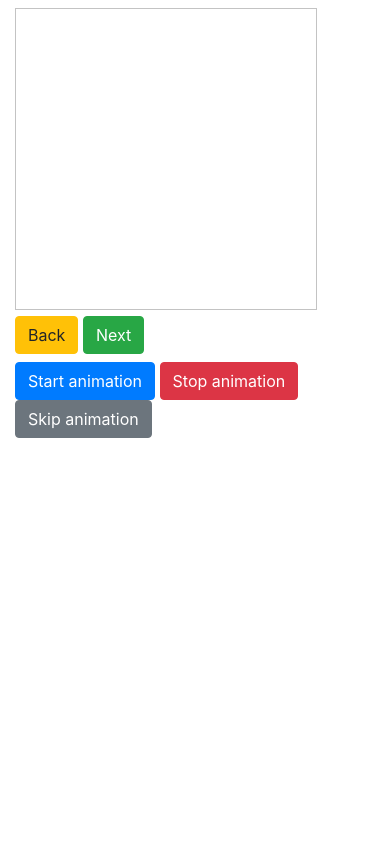
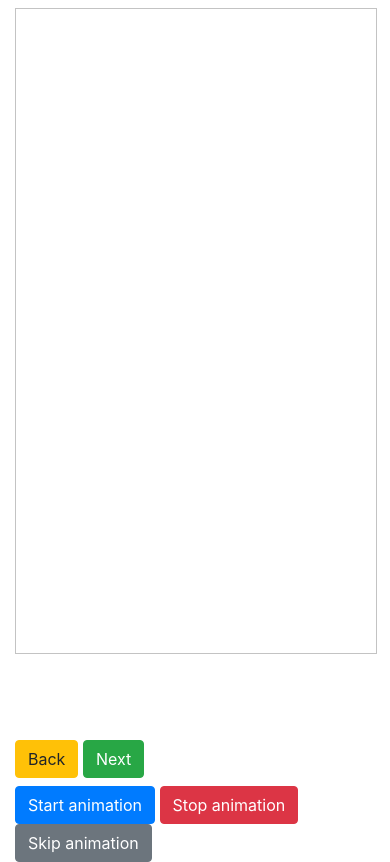
Before and after one commit to stefanantic7/facility-location, a plain HTML site: page index.html in a window 390 px wide. Drawn offline with Linux system fonts and the light colour scheme.

Commit message:
Responsive canvas

```diff
--- a/canvas.js
+++ b/canvas.js
@@ -6,10 +6,22 @@ const COLOR_BLUE = '#00F';
 const COLOR_RED = '#F00';
 const COLOR_GREEN = '#0F0';
 
+function resizeCanvas() {
+    canvas.width = window.innerWidth-30;     // equals window dimension
+    canvas.height = window.innerHeight-200;
+}
+
+resizeCanvas();
+window.onresize = function (event) {
+    resizeCanvas();
+};
+
+
 function drawCircle(circle, color = COLOR_BLACK) {
     ctx.beginPath();
     ctx.strokeStyle = color;
-    ctx.fillRect(circle.x, circle.y, 1, 1);
+    ctx.fillStyle = color;
+    ctx.fillRect(circle.x-1, circle.y-1, 2, 2);
     ctx.arc(circle.x, circle.y, RADIUS, 0, 2 * Math.PI);
     ctx.stroke();
 }
--- a/index.html
+++ b/index.html
@@ -7,11 +7,14 @@
 </head>
 <body>
 
-<div class="mt-2 container-fluid">
-    <canvas id="canvas-section" width="300" height="300"
-            style="border:1px solid #c3c3c3;">
-        Your browser does not support the canvas element.
-    </canvas>
+<div class="mt-2 container-fluid" style="height: 100vh;">
+    <div style="height: calc(100% - 7em);">
+        <canvas id="canvas-section" style="border:1px solid #c3c3c3;
+        display: block;
+    ">
+            Your browser does not support the canvas element.
+        </canvas>
+    </div>
     <div class="mb-2">
         <button type="button" class="btn btn-warning" onclick="backStep()">Back</button>
         <button type="button" class="btn btn-success" onclick="nextStep()">Next</button>
--- a/script.js
+++ b/script.js
@@ -1,12 +1,12 @@
 const circles = [];
 const newCircles = [];
+const animation = new AnimationA();
 
 for(let i=0; i<10; i++) {
     let circle = new Circle(randomTo(canvas.width),randomTo(canvas.height));
     circles.push(circle);
 }
 
-const animation = new AnimationA();
 
 function startAnimation() {
     animation.startAnimation();
@@ -31,10 +31,64 @@ function skipAnimation() {
 
 let maxIntersections = 0;
 let maxIntersectionPoint = null;
-let intervals = [];
 for(let circle of circles) {
     let intersectionPoint = null;
-    intervals = [];
+
+    let intervals = getIntersectionsIntervals(circle, circles);
+
+    intervals.sort(function (first, second) {
+        if (first.start !== second.start) {
+            return first.start - second.start;
+        }
+        return first.end - second.end;
+    });
+
+    let intersectionsCounter = 0;
+    if(intervals.length > 0) {
+        let maxIntersectionsCounter = 0;
+        let intersectionAngle = 0;
+
+        let j = 0;
+        for(let i=0; i<intervals.length && j<intervals.length; i++) {
+            if (intervals[i].start <= intervals[j].end) {
+                intersectionsCounter++;
+                if (intersectionsCounter > maxIntersectionsCounter) {
+                    maxIntersectionsCounter = intersectionsCounter;
+                    intersectionAngle = intervals[i].start; //start or end
+                }
+            } else {
+                intersectionsCounter--;
+                j++;
+            }
+        }
+
+        intersectionPoint = {
+            x: circle.x + circle.r * Math.cos(intersectionAngle * Math.PI / 180),
+            y: circle.y - circle.r * Math.sin(intersectionAngle * Math.PI / 180)
+        };
+
+        console.log(maxIntersectionsCounter);
+        console.log('----');
+
+        //Store global point with max intersections
+        if(maxIntersectionsCounter>maxIntersections) {
+            maxIntersections = maxIntersectionsCounter;
+
+            maxIntersectionPoint = intersectionPoint;
+        }
+
+    }
+
+    if(intersectionPoint) {
+        newCircles.push(new Circle(intersectionPoint.x, intersectionPoint.y));
+    }
+    else {
+        newCircles.push(new Circle(circle.x, circle.y));
+    }
+}
+
+function getIntersectionsIntervals(circle, circles) {
+    let intervals = [];
     for(let circle2 of circles) {
 
         if(circle2 !== circle) {
@@ -51,7 +105,6 @@ for(let circle of circles) {
 
                 // Set interval from angleA to angleB
                 if(angleMax - angleMin > 180) {
-
                     angleA = angleMax;
                     angleB = angleMin;
                 }
@@ -72,64 +125,7 @@ for(let circle of circles) {
         }
     }
 
-    intervals.sort(function (first, second) {
-        if (first.start !== second.start) {
-            return first.start - second.start;
-        }
-        return first.end - second.end;
-    });
-
-    let intersectionsCounter = 0;
-    if(intervals.length > 0) {
-        // let prev = intervals[0];
-        // intersectionsCounter++;
-        // for(let i=1; i<intervals.length; i++) {
-        //     let curr = intervals[i];
-        //
-        //     if(curr.start <= prev.end) {
-        //         intersectionsCounter++;
-        //     }
-        //     prev = curr;
-        // }
-        let i=0;
-        let j=0;
-        let maxIntersectionsCounter = 0;
-        let intersectionAngle = 0;
-        while (i < intervals.length && j < intervals.length) {
-            if (intervals[i].start <= intervals[j].end) {
-                intersectionsCounter++;
-                if (intersectionsCounter > maxIntersectionsCounter) {
-                    maxIntersectionsCounter = intersectionsCounter;
-                    intersectionAngle = intervals[i].start;
-                }
-                i++;
-            } else {
-                intersectionsCounter--;
-                j++;
-            }
-        }
-
-        intersectionPoint = {
-            x: circle.x + circle.r * Math.cos(intersectionAngle * Math.PI / 180),
-            y: circle.y - circle.r * Math.sin(intersectionAngle * Math.PI / 180)
-        };
-
-        console.log(maxIntersectionsCounter);
-        console.log('----');
-        if(maxIntersectionsCounter>maxIntersections) {
-            maxIntersections = maxIntersectionsCounter;
-
-            maxIntersectionPoint = intersectionPoint;
-        }
-
-    }
-
-    if(intersectionPoint) {
-        newCircles.push(new Circle(intersectionPoint.x, intersectionPoint.y));
-    }
-    else {
-        newCircles.push(new Circle(circle.x, circle.y));
-    }
+    return intervals;
 }
 
 
@@ -141,17 +137,17 @@ for(let circle of circles) {
 
 
 
-drawCircles();
-drawIntersections();
-drawFinalCircle();
+animateCircles();
+animateIntersections();
+animateFinalCircle();
 
-function drawCircles() {
+function animateCircles() {
     for(let circle of circles) {
         animation.addAnimationStep(drawCircle, circle);
     }
 }
 
-function drawIntersections() {
+function animateIntersections() {
     let i = 0;
     for(let circle of circles) {
         animation.addAnimationStep(drawCircle, circle, COLOR_BLUE);
@@ -175,6 +171,11 @@ function drawIntersections() {
     }
 }
 
-function drawFinalCircle() {
-    animation.addAnimationStep(drawCircle, new Circle(maxIntersectionPoint.x, maxIntersectionPoint.y), 'cyan');
+function animateFinalCircle() {
+    if(maxIntersectionPoint) {
+        animation.addAnimationStep(drawCircle, new Circle(maxIntersectionPoint.x, maxIntersectionPoint.y), 'cyan');
+    }
+    else {
+        animation.addAnimationStep(drawCircle, new Circle(circles[0].x, circles[0].y), 'cyan');
+    }
 }
```
